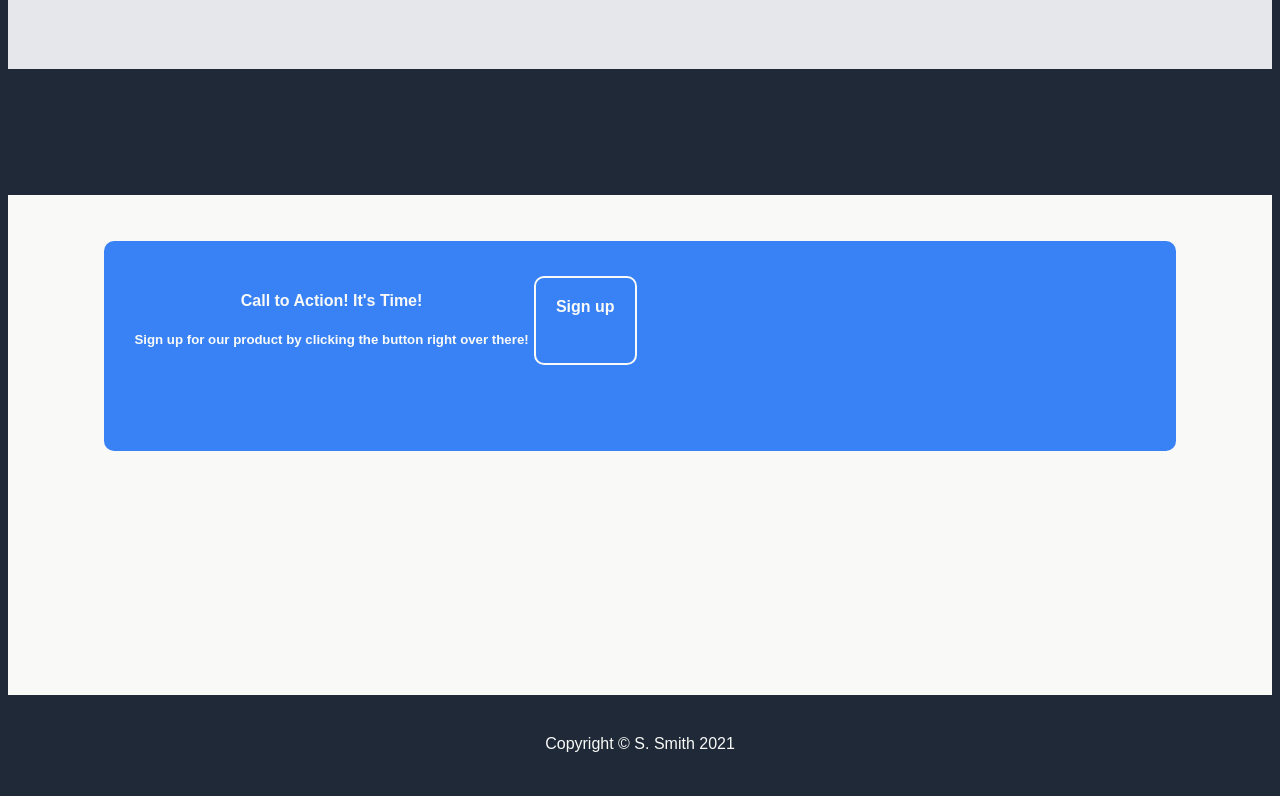
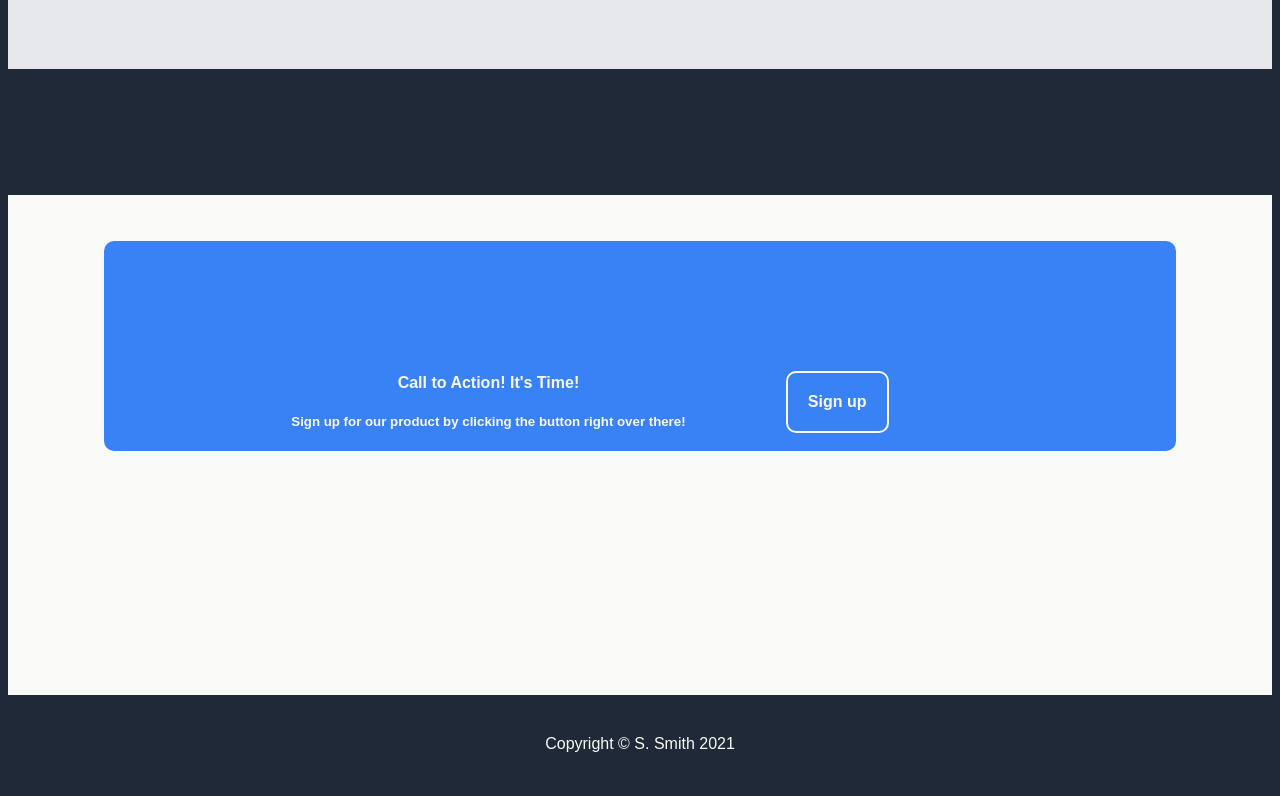
Before and after one commit to billyndroid/landing-page, a plain HTML site: page index.html in a window 1280 px wide. Shown: the part 1739-2535 px from the top of the page. Drawn offline with Linux system fonts and the light colour scheme.

Commit message:
Update style.css

```diff
--- a/style.css
+++ b/style.css
@@ -166,7 +166,9 @@ h2 {
   column-gap: 2em;
 }
 #content {
-    display: flex
+    display: flex;
+    align-items: center;
+    justify-content: center;
 }
 .text {
 
@@ -179,7 +181,7 @@ h2 {
     font-weight: bold;
     border: 2px solid #f9faf8;
     padding: 2%;
-    margin: 5px;
+    margin: 100px;
 }
 /* Footer Section */
 footer {
```
